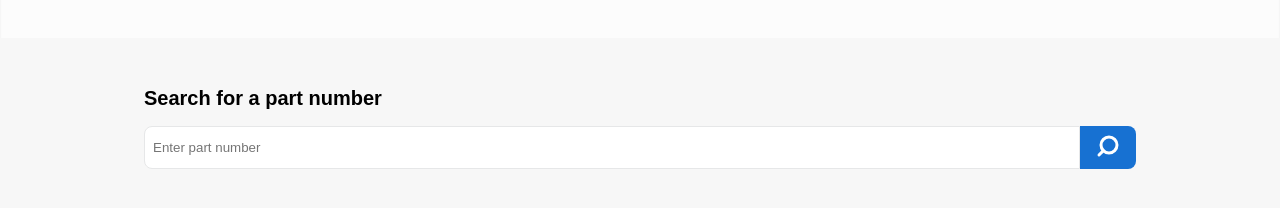
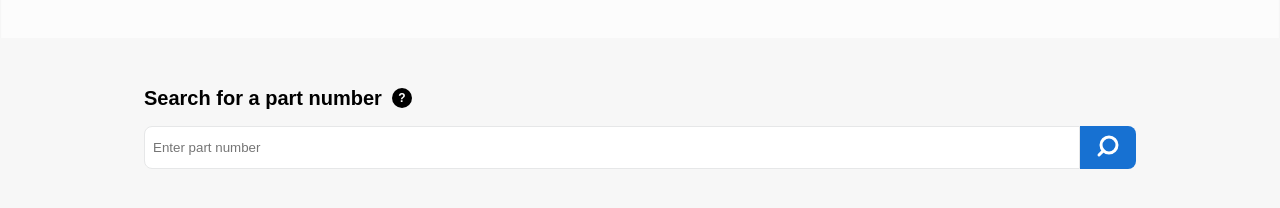
Before and after one commit to Janksturgh/partstraderapi, a React (Vite) app: page /partstraderapi/part-lookup in a window 1280 px wide. Shown: the part 216-424 px from the top of the page. Built offline with nearby package versions, Linux system fonts and the light colour scheme.

Commit message:
adding tooltip functionality

```diff
--- a/src/styles/general/form.scss
+++ b/src/styles/general/form.scss
@@ -7,6 +7,27 @@
   gap: 1rem;
   margin: 0 auto;
   padding: 1rem;
+
+  &__label-and-tooltip-wrapper {
+    display: flex;
+    align-items: center;
+    gap: 0.25rem;
+    flex-direction: row;
+  }
+
+  &__tooltip-button {
+    display: flex;
+    align-items: center;
+    border: none;
+    background-color: transparent;
+    cursor: pointer;
+
+    @include hover-focus-active {
+      circle {
+        fill: $link-hover;
+      }
+    }
+  }
 
   &__label {
     font-weight: 600;
@@ -61,6 +82,13 @@
     transition: 0.3s ease-in-out;
   }
 
+  &__helper-text {
+    font-size: 0.875rem;
+    font-style: italic;
+    color: #3e4143;
+    margin: 0;
+  }
+
   &__result-message {
     font-size: 1rem;
     padding: 0.5rem;
--- a/src/views/PartLookupPage.jsx
+++ b/src/views/PartLookupPage.jsx
@@ -13,6 +13,8 @@ export default function PartLookupPage() {
 
   // State to manage result type (success/error)
   const [resultType, setResultType] = useState();
+
+  const [showTooltip, setShowTooltip] = useState(false);
 
   // Function to handle input changes and update the state of the input value
   const handleInputChange = (event) => {
@@ -51,9 +53,39 @@ export default function PartLookupPage() {
     <Layout title="Part Lookup" description="Search for a specific part by its part number.">
       <div className="part-lookup-page">
         <form className="form" onSubmit={handleSubmit}>
-          <label className="form__label" htmlFor="part-number">
-            Search for a part number
-          </label>
+          <div className="form__label-and-tooltip-wrapper">
+            <label className="form__label" htmlFor="part-number">
+              Search for a part number
+            </label>
+            <button
+              onClick={() => setShowTooltip(!showTooltip)}
+              aria-label={showTooltip ? 'Hide tooltip' : 'Show tooltip'}
+              aria-expanded={showTooltip}
+              className="form__tooltip-button"
+              type="button"
+            >
+              <svg
+                xmlns="http://www.w3.org/2000/svg"
+                width="20"
+                height="20"
+                viewBox="0 0 20 20"
+                aria-label="Tooltip information icon"
+              >
+                <circle cx="10" cy="10" r="10" fill={showTooltip ? '#005abb' : '#000000'} />
+                <text
+                  x="10"
+                  y="14"
+                  text-anchor="middle"
+                  font-size="12"
+                  font-family="Arial, sans-serif"
+                  fill="#ffffff"
+                  font-weight="bold"
+                >
+                  ?
+                </text>
+              </svg>
+            </button>
+          </div>
           <div className="form__input-and-button-wrapper">
             <input
               type="text"
@@ -84,6 +116,12 @@ export default function PartLookupPage() {
               </svg>
             </button>
           </div>
+          {showTooltip && (
+            <p className="form__helper-text">
+              A part number should consist of a 4 digit number, followed by a hyphen, and then a 4
+              character minimum alphanumeric code (e.g. 0001-sparkplugs).
+            </p>
+          )}
           {result && (
             <div
               className={`form__result-message ${resultType == 'success' ? 'form__result-message--success' : 'form__result-message--error'}`}
```
